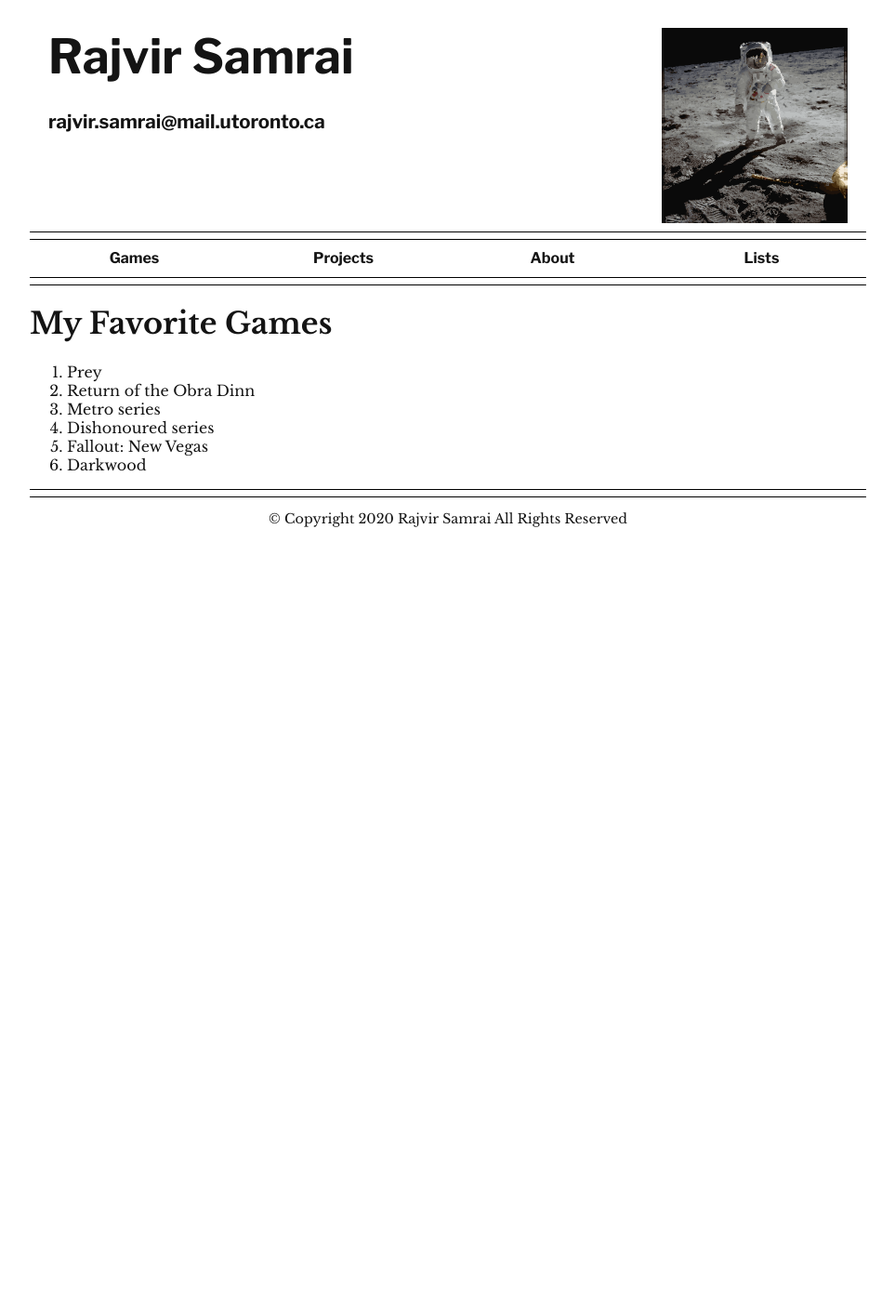
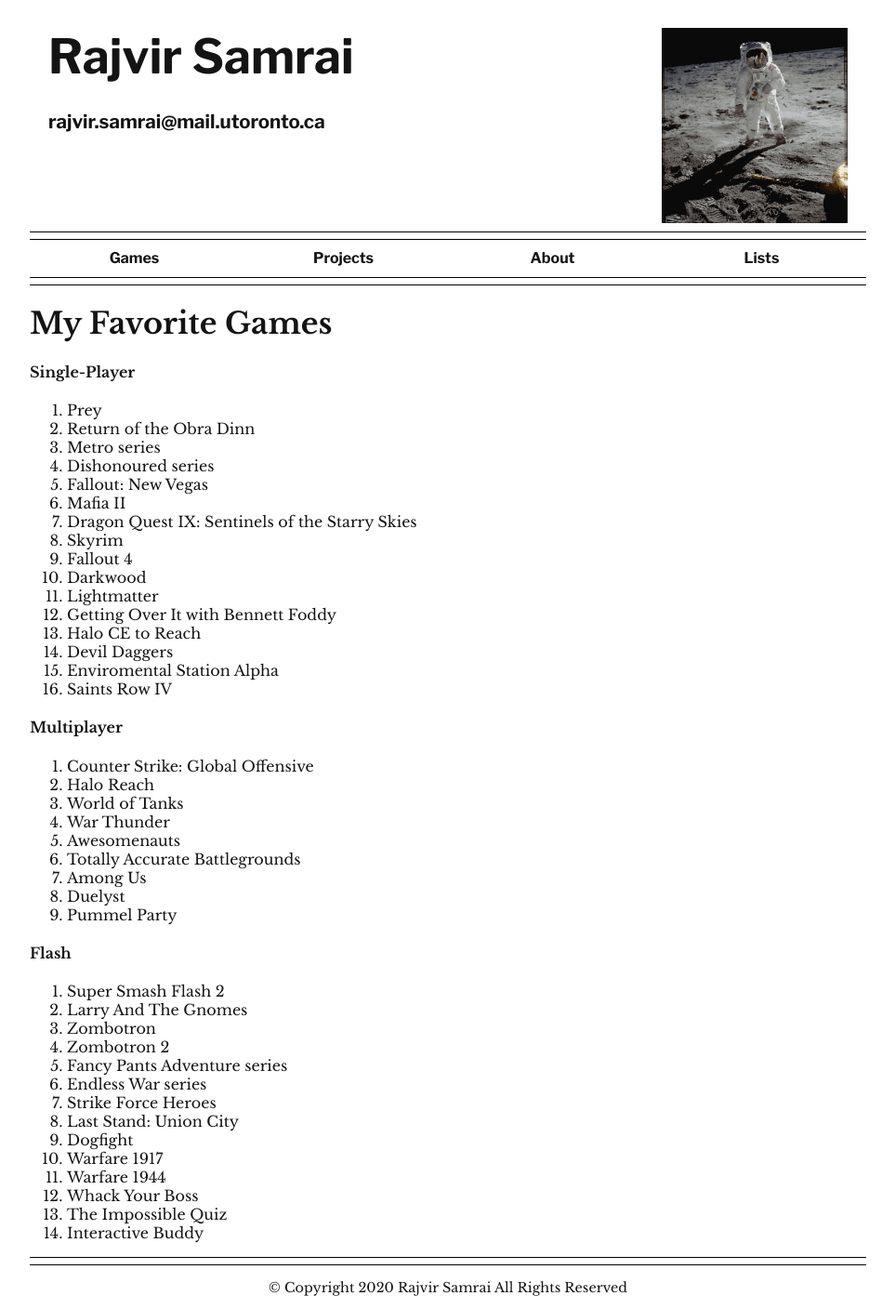
Before and after one commit to rajvirsamrai/rajvirsamrai.github.io, a Jekyll site: the page built from _lists/favorite_games.md, in a window 1280 px wide. Shown: the whole page at 93% size, without its empty margins (158-1121 px from the left). Built offline with Jekyll 4.4.1, drawn with Linux system fonts in a browser that asks for light colours; before the commit the page ends 900 px from its top, so only the background shows below that.

Commit message:
Improve styling and add more content

```diff
--- a/_lists/favorite_games.md
+++ b/_lists/favorite_games.md
@@ -2,9 +2,47 @@
 title: My Favorite Games
 ---
 # My Favorite Games
+#### Single-Player
 1. Prey
-2. Return of the Obra Dinn
-3. Metro series
-4. Dishonoured series
-5. Fallout: New Vegas
-5. Darkwood
+1. Return of the Obra Dinn
+1. Metro series
+1. Dishonoured series
+1. Fallout: New Vegas
+1. Mafia II
+1. Dragon Quest IX: Sentinels of the Starry Skies
+1. Skyrim
+1. Fallout 4
+1. Darkwood
+1. Lightmatter
+1. Getting Over It with Bennett Foddy
+1. Halo CE to Reach
+1. Devil Daggers
+1. Enviromental Station Alpha
+1. Saints Row IV
+
+#### Multiplayer
+1. Counter Strike: Global Offensive
+1. Halo Reach
+1. World of Tanks
+1. War Thunder
+1. Awesomenauts
+1. Totally Accurate Battlegrounds
+1. Among Us
+1. Duelyst
+1. Pummel Party
+
+#### Flash
+1. Super Smash Flash 2
+1. Larry And The Gnomes
+1. Zombotron
+1. Zombotron 2
+1. Fancy Pants Adventure series
+1. Endless War series
+1. Strike Force Heroes
+1. Last Stand: Union City
+1. Dogfight
+1. Warfare 1917
+1. Warfare 1944
+1. Whack Your Boss
+1. The Impossible Quiz
+1. Interactive Buddy
--- a/_sass/bio.scss
+++ b/_sass/bio.scss
@@ -8,4 +8,5 @@
 .bio > p {
     font-family: "Libre Baskerville", serif;
     line-height: 1.3;
+    word-wrap: break-word;
 }
--- a/_sass/lists.scss
+++ b/_sass/lists.scss
@@ -10,8 +10,18 @@
 }
 
 #lists > ul > h2 {
-    margin: 0px;
+    margin: 0px 0px 2px 0px;
     padding: 0px;
+}
+
+#lists > ul > h2 > a {
+    color: #606060;
+    text-decoration: none;
+}
+
+#lists > ul > h2 > a:hover {
+    color: #b83020;
+    text-decoration: underline;
 }
 
 #list {
--- a/_sass/main.scss
+++ b/_sass/main.scss
@@ -87,6 +87,12 @@
 
 .links > ul > li > a {
     color: #606060;
+    text-decoration: none;
+}
+
+.links > ul > li > a:hover {
+    color: #b83020;
+    text-decoration: underline;
 }
 
 .links > ul {
--- a/_sass/navigation.scss
+++ b/_sass/navigation.scss
@@ -19,6 +19,7 @@
 
 .line:hover {
     background-color: rgba(185, 185, 185, 0.1);
+    color: #b83020;
 }
 
 #current {
```
Also changed, not shown: _lists/favorite_movies.md (+5 -2 lines).
